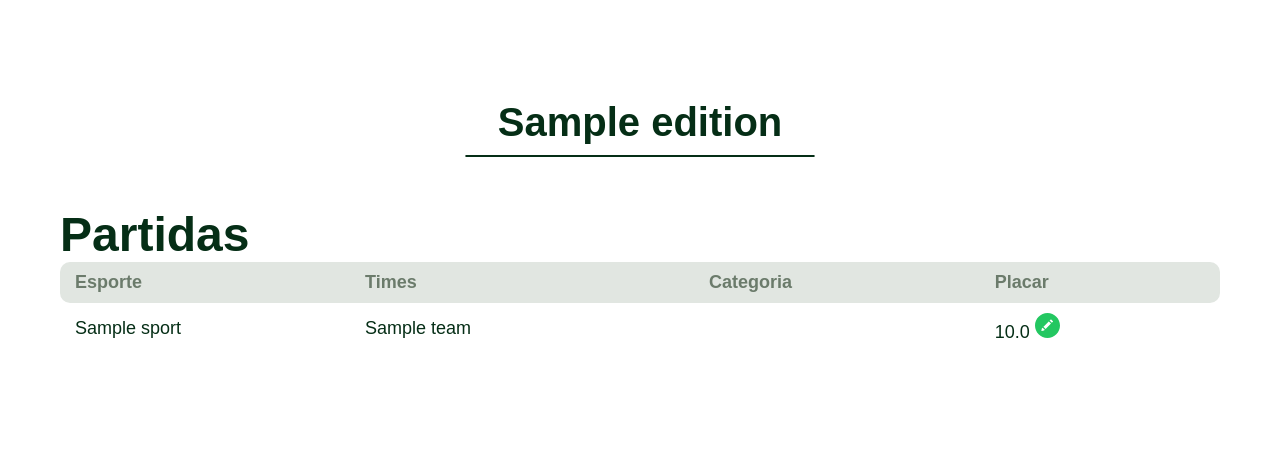
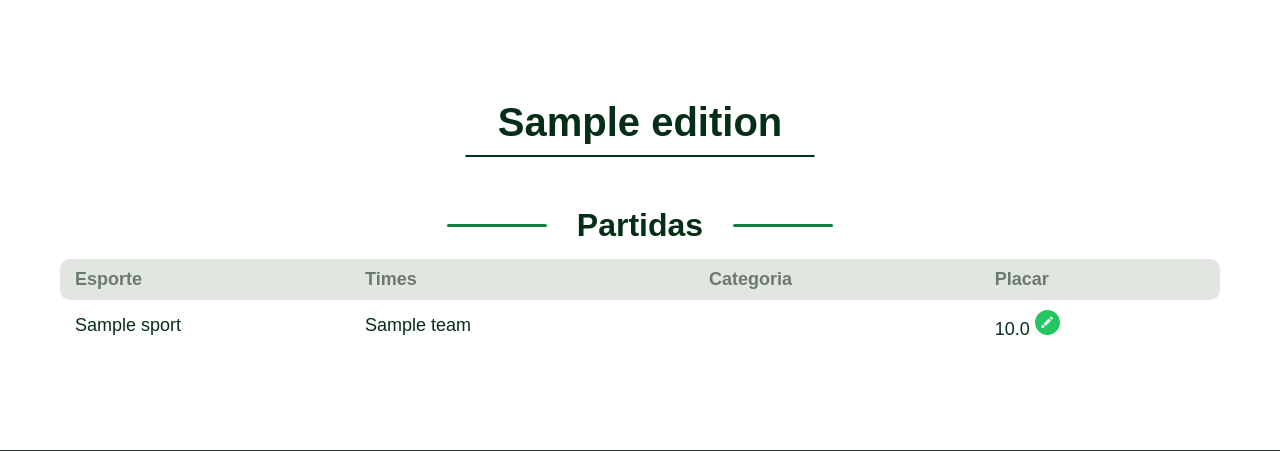
Before and after one commit to sergiodantasz/SEMADEC-Hub, a Django app: template editions/templates/editions/pages/edition-detailed.html in a window 1280 px wide. Shown: the part 80-531 px from the top of the page. Run offline with Django 5.2, Linux system fonts and the light colour scheme; tables that the repository leaves empty hold one stand-in row (values such as "Sample post"); the template is opened without the code that fills it: values that come from a table or form of the project are taken from there, most other values are stand-ins (such as "Sample title", 1, 10 or a date in 2020); some web fonts are replaced.

Commit message:
feat: improve edition detailed table

```diff
--- /dev/null
+++ b/editions/static/editions/css/edition-detailed.css
@@ -0,0 +1,19 @@
+.edition-detailed-wrapper {
+  display: flex;
+  justify-content: center;
+  align-items: center;
+  gap: 3rem;
+  margin-bottom: 1.5rem;
+}
+
+.edition-detailed-divider {
+  display: inline;
+  height: 0.3rem;
+  background-color: var(--green-700);
+  border-radius: 1rem;
+  width: 10rem;
+}
+
+.edition-detailed-heading {
+  font-size: var(--font-size-heading-big);
+}
--- a/editions/templates/editions/pages/edition-detailed.html
+++ b/editions/templates/editions/pages/edition-detailed.html
@@ -1,11 +1,18 @@
 {% extends "global/pages/base_header.html" %}
 {% load static %}
+{% block additional_head %}
+  <link rel="stylesheet" href="{% static "editions/css/edition-detailed.css" %}">
+{% endblock additional_head %}
 {% block header %}{{ reg.name }}{% endblock header %}
 {% block content %}
 {% load custom_tags %}
 {% load_create_button user=user namespace="competitions:matches_create" label="Criar partida" dispatcher=reg.pk%}
 {% if matches %}
-  <h1>Partidas</h1>
+  <div class="edition-detailed-wrapper">
+    <hr class="edition-detailed-divider">
+    <h3 class="edition-detailed-heading">Partidas</h3>
+    <hr class="edition-detailed-divider">
+  </div>
   {% include "editions/partials/_edition-detailed-table.html" %}
 {% else %}
   <p class="nothing-found">Nenhuma partida foi encontrada.</p>
```
